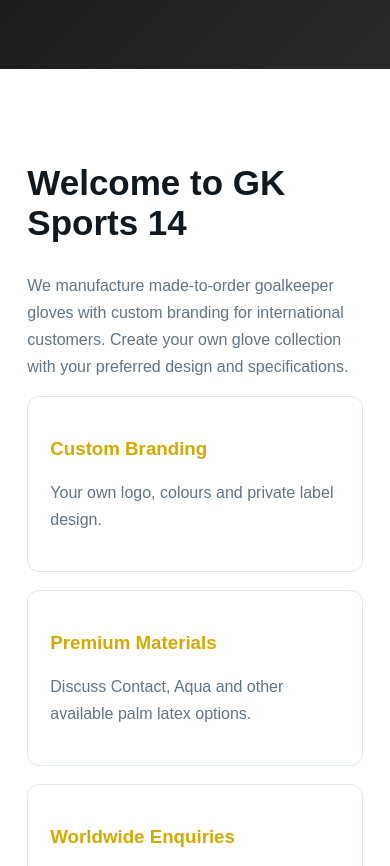
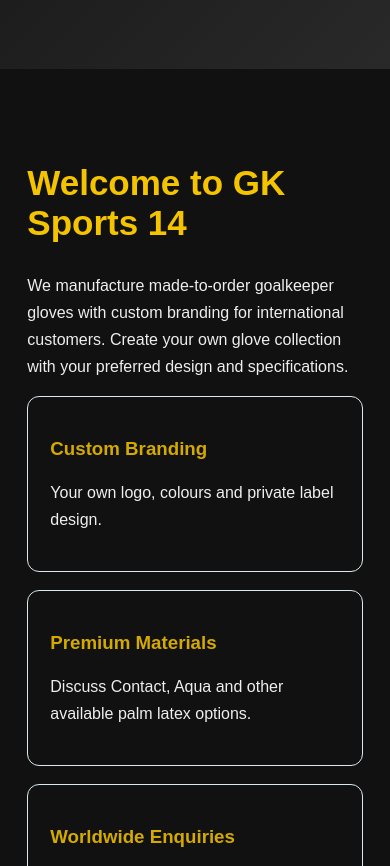
Before and after one commit to Gksports14/gksports14-website, a plain HTML site: page index.html in a window 390 px wide. Shown: the part 1134-2000 px from the top of the page. Drawn offline with Linux system fonts and the light colour scheme.

Commit message:
Change background and text colors in index.html
Updated styles for body, h2, and section elements.

```diff
--- a/index.html
+++ b/index.html
@@ -37,7 +37,10 @@ footer{background:#07131e;color:white;padding:25px;text-align:center}
 .features{grid-template-columns:1fr}
 .steps{grid-template-columns:1fr 1fr}
 nav{display:none}
-}body{background:#fff;color:#111}
+}body{background:#0b0b0b;color:#fff}
+h2{color:#f5c400}
+section{background:#111;color:#fff}
+section p{color:#eee}
 header{background:#080808;color:#fff}
 .logo,.logo span,h1 span{color:#f5c400}
 nav a{color:#fff}
```
